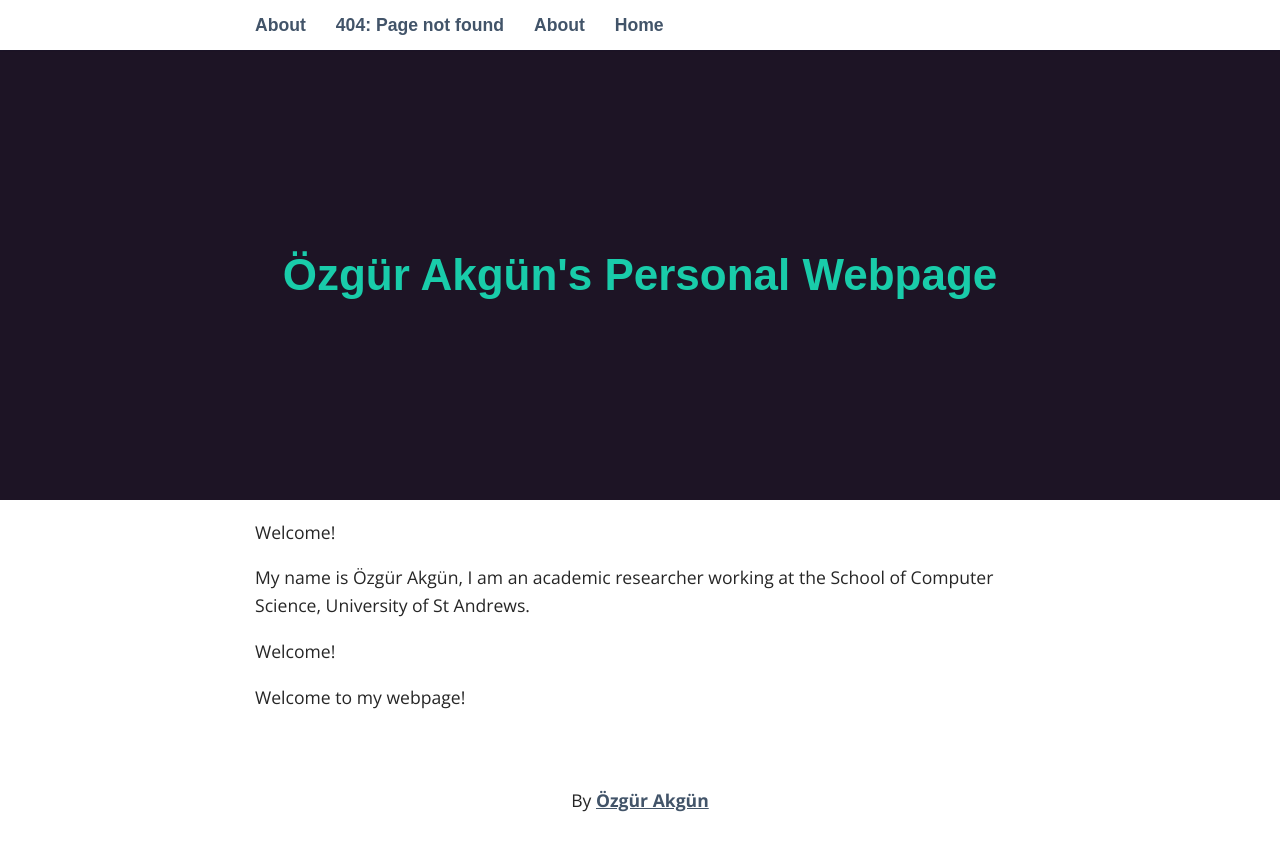
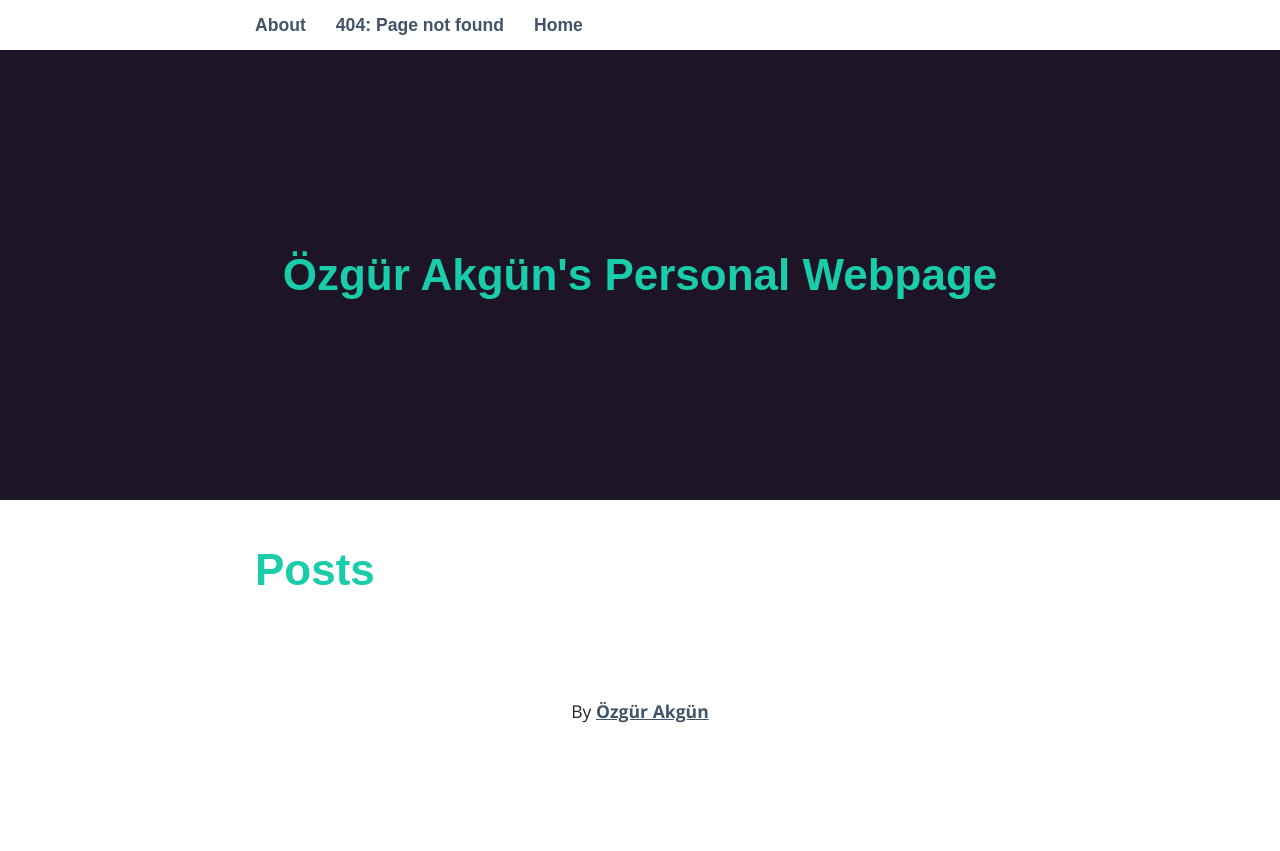
Before and after one commit to ozgurakgun/ozgurakgun.github.io, a Jekyll site: the page built from index.html, in a window 1280 px wide. Shown: the top 851 px of the page. Built offline with Jekyll 4.4.1, drawn with Linux system fonts in a browser that asks for light colours; some web fonts are replaced.

Commit message:
remove old markdown files

```diff
--- a/_config.yml
+++ b/_config.yml
@@ -12,8 +12,7 @@
 markdown: kramdown
 kramdown:
   input: GFM
-include:
-  - _pages
+include: ['_pages']
 
 
 
--- a/index.html
+++ b/index.html
@@ -17,6 +16,4 @@
       </li>
     {% endfor %}
   </ul>
-
-
 </div>
--- a/index.md
+++ /dev/null
@@ -1,16 +0,0 @@
----
-layout: default
-title: Home
----
-
-Welcome!
-
-My name is Özgür Akgün, I am an academic researcher working at the School of Computer Science, University of St Andrews.
-
-<p class="message">
-  Welcome!
-</p>
-
-
-
-Welcome to my webpage!
```
Also changed, not shown: other parts of index.html (+1 -2 lines), about.md (deleted, +0 -15 lines).
